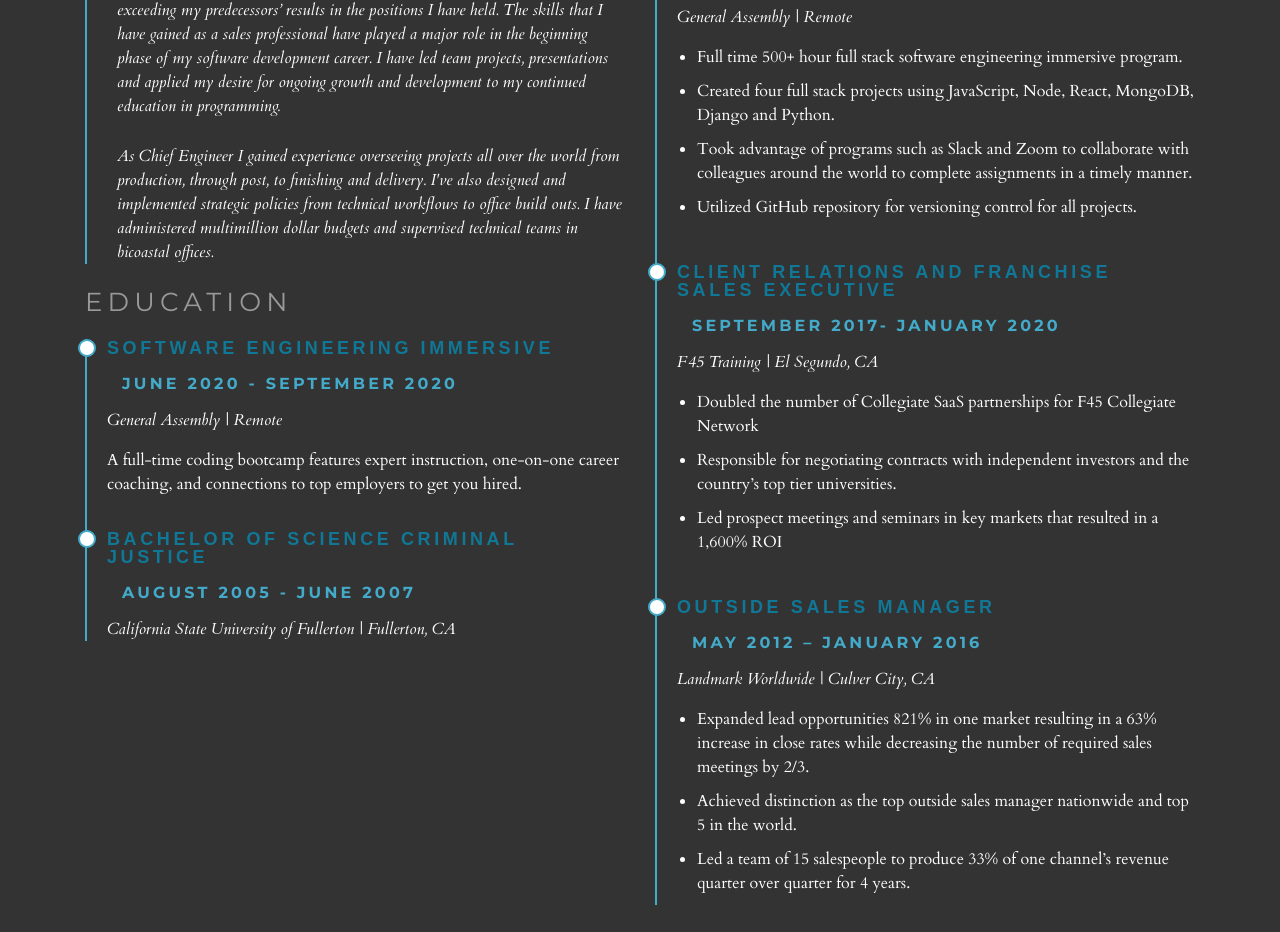
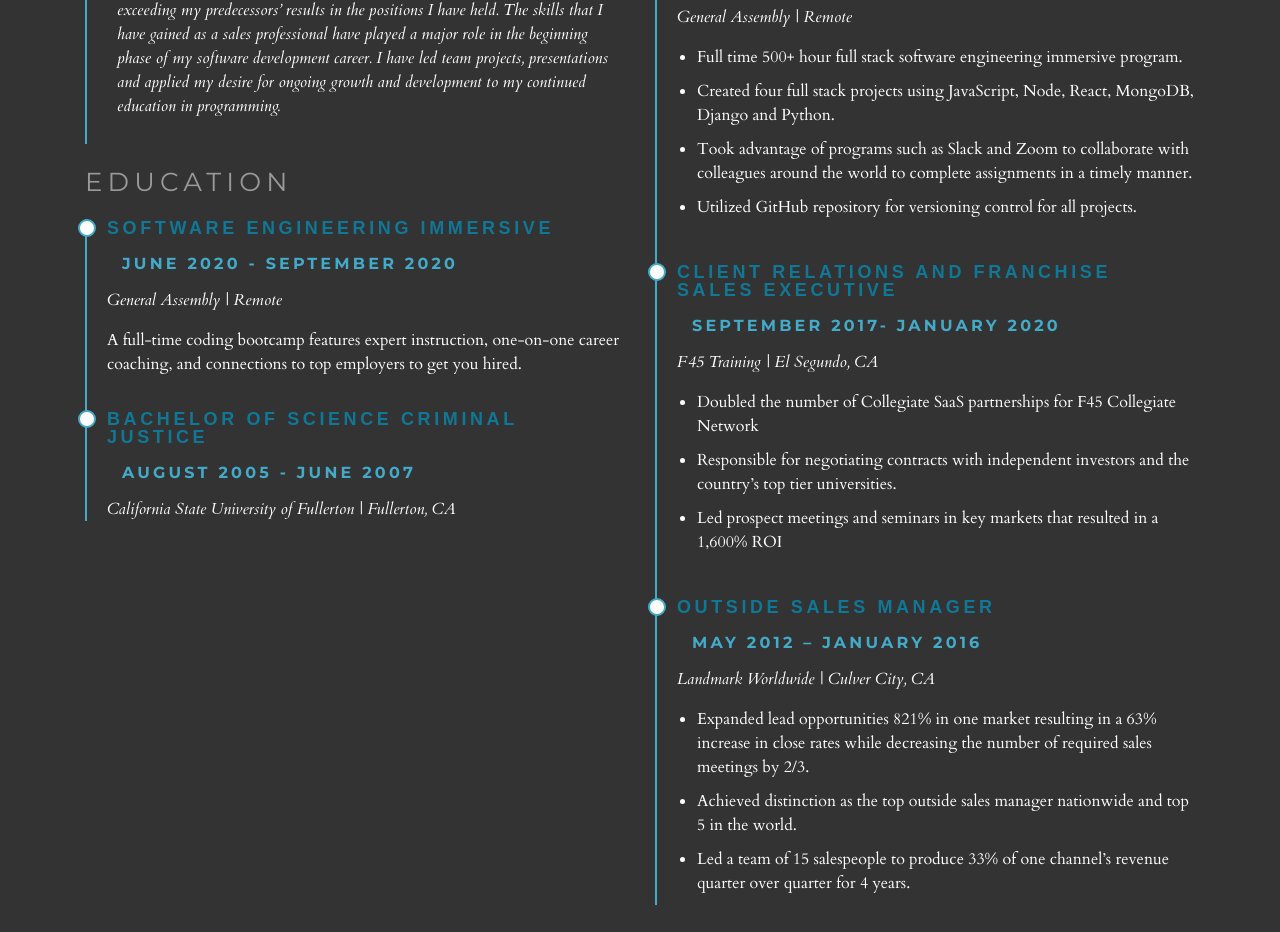
Before and after one commit to Eugene-Damiani/home, a website: page index.html in a window 1280 px wide. Shown: the part 3723-4655 px from the top of the page. Drawn offline with nearby package versions, Linux system fonts and the light colour scheme.

Commit message:
removed unneeded info

```diff
--- a/index.html
+++ b/index.html
@@ -763,11 +763,7 @@
                   team projects, presentations and applied my desire for ongoing growth and development to my continued education
                   in programming.
                 </p>
-                <p class='resume-title-summary'>As Chief Engineer I gained experience overseeing projects all over the
-                  world from production, through post, to finishing
-                  and delivery. I've also designed and implemented strategic policies from technical workflows to office
-                  build outs. I
-                  have administered multimillion dollar budgets and supervised technical teams in bicoastal offices.
+                <p class='resume-title-summary'>
                 </p>
               </div>
 
```
